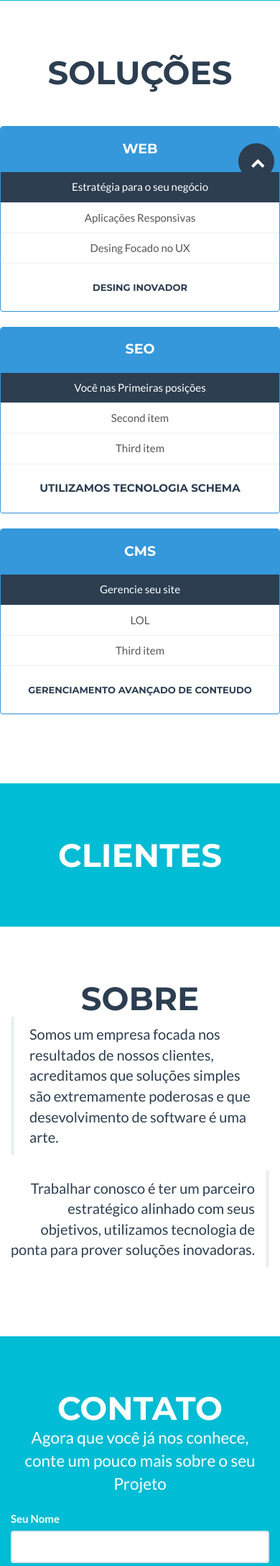
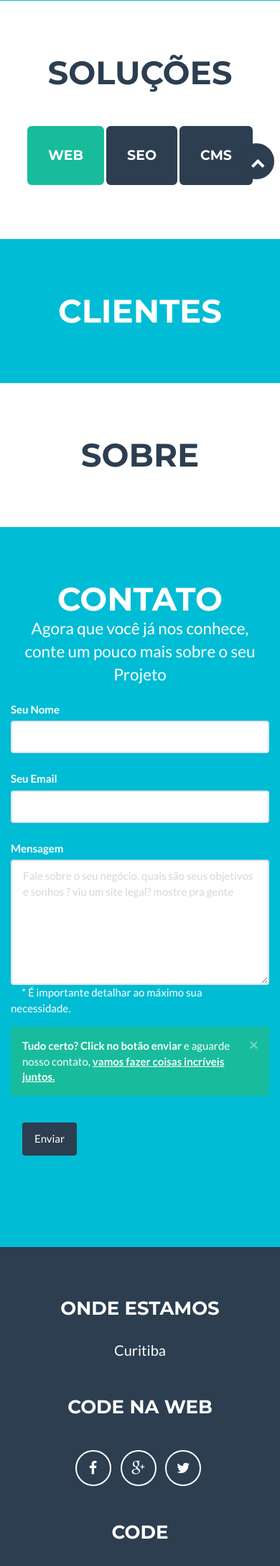
Before and after one commit to Revigat/ProjetoCodeSite, a Django app: page / in a window 390 px wide; the page is wider, and only the part inside the window is pictured. Shown: the part 578-2753 px from the top of that part at 72% size. Run offline with Django 3.2, Linux system fonts and the light colour scheme; some libraries are stand-ins or nearby versions.

Commit message:
Ajuste de Layout

```diff
--- a/codesite/templates/index.html
+++ b/codesite/templates/index.html
@@ -31,39 +31,15 @@
             <h2>Soluções<br></br></h2>
           </div>
           <div class="row">
-            <div class="row">
-              <div class="col-sm-4 portfolio-item text-center">
-                <div class="panel panel-info">
-                  <div class="panel-heading"><h4>WEB</h4></div>
-                  <div class="list-group">
-                    <a href="#" class="list-group-item active">Estratégia para o seu negócio</a>
-                    <a href="#" class="list-group-item">Aplicações Responsivas</a>
-                    <a href="#" class="list-group-item">Desing Focado no UX</a>
-                  </div>
-                  <div class="panel-body"><h6>Desing Inovador</h6></div>
-              </div>
-            </div>
-            <div class="col-sm-4 portfolio-item text-center">
-              <div class="panel panel-info">
-                <div class="panel-heading"><h4>SEO</h4></div>
-                <div class="list-group">
-                    <a href="#" class="list-group-item active">Você nas Primeiras posições</a>
-                    <a href="#" class="list-group-item">Second item</a>
-                    <a href="#" class="list-group-item">Third item</a>
-                  </div>
-                <div class="panel-body"><h5>Utilizamos Tecnologia Schema</h5></div>
-              </div>
-            </div>
-            <div class="col-sm-4 portfolio-item text-center">
-              <div class="panel panel-info">
-                <div class="panel-heading"><h4>CMS</h4></div>
-                <div class="list-group">
-                    <a href="#" class="list-group-item active ">Gerencie seu site</a>
-                    <a href="#" class="list-group-item ">LOL</a>
-                    <a href="#" class="list-group-item">Third item</a>
-                  </div>
-                <div class="panel-body"><h6>Gerenciamento avançado de conteudo</h6></div>
-              </div>
+            <button type="button" class="btn btn-primary btn-lg btn-success" data-toggle="modal" data-target="#myModal">
+              <h4>WEB</h4>
+            </button>
+            <button type="button" class="btn btn-primary btn-lg" data-toggle="modal" data-target="#myModal">
+              <h4>SEO</h4>
+            </button>
+            <button type="button" class="btn btn-primary btn-lg" data-toggle="modal" data-target="#myModal">
+              <h4>CMS</h4>
+            </button>
           </div>
         </div>
       </div>
@@ -87,17 +63,10 @@
         <div class="col-lg-12 text-center">
           <h2>Sobre</h2>
         </div>
+        <div class="row">
+          <div class="col-lg-12 col-lg-offset-2">
+
           </div>
-      <div class="row">
-        <div class="col-lg-4 col-lg-offset-2">
-          <blockquote cite="http://example.com/facts">
-            <p>Somos um empresa focada nos resultados de nossos clientes, acreditamos que soluções simples são extremamente poderosas e que desevolvimento de software é uma arte.</p>
-          </blockquote>
-        </div>
-        <div class="col-lg-4">
-          <blockquote class="blockquote-reverse" cite="http://example.com/facts">
-            <p>Trabalhar conosco é ter um parceiro estratégico alinhado com seus objetivos, utilizamos tecnologia de ponta para prover soluções inovadoras.</p>
-          </blockquote>
         </div>
       </div>
     </div>
@@ -161,40 +130,27 @@
     </div>
   </section>
     <!--Modal-->
-    <div class="portfolio-modal modal fade" id="portfolioModal1" tabindex="-1" role="dialog" aria-hidden="true">
+    <div class="modal fade" id="myModal" tabindex="-1" role="dialog" aria-labelledby="myModalLabel" aria-hidden="true">
+  <div class="modal-dialog" role="document">
     <div class="modal-content">
-            <div class="close-modal" data-dismiss="modal">
-                <div class="lr">
-                    <div class="rl">
+      <div class="modal-header">
+        <button type="button" class="close" data-dismiss="modal" aria-label="Close">
+          <span aria-hidden="true">&times;</span>
+        </button>
+        <h4 class="modal-title" id="myModalLabel">Desenvolvimento WEB</h4>
+      </div>
+      <div class="modal-body">
+        <div class="jumbotron">
+          <h1 class="display-3">Hello, world!</h1>
+          <p class="lead">This is a simple hero unit, a simple jumbotron-style component for calling extra attention to featured content or information.</p>
+          <hr class="m-y-2">
+          <p>It uses utility classes for typography and spacing to space content out within the larger container.</p>
+          <p class="lead">
+          </p>
         </div>
       </div>
-            </div>
-            <div class="container">
-                <div class="row">
-                    <div class="col-lg-8 col-lg-offset-2">
-                        <div class="modal-body">
-                            <h2>Seu negócio para o #Mundo<br></br></h2>
-
-                            <p>No Brasil são mais de 100 MILHÕES de pessoas conectadas a internet e esse número vem crescendo a cada ano. Se você almeja sucesso nos negócios e deseja conquistar novos clientes um WEB SITE é OBRIGATÓRIO.</p>
-                            <p>Nós da CODE desenvolvemos soluções inovadoras e inteligentes, utilizando da mais alta tecnologia.</p>
-                            <p>Não perca tempo, tempo é #DINHEIRO!</p>
-                           <!-- <ul class="list-inline item-details">
-                                <li>Client:
-                                    <strong><a href="#contato">Start Bootstrap</a>
-                                    </strong>
-                                </li>
-                                <li>Date:
-                                    <strong><a href="#">April 2016</a>
-                                    </strong>
-                                </li>
-                                <li>Solução:
-                                    <strong><a href="#">Desenvolvimento web</a>
-                                    </strong>
-                                </li>
-                            </ul>-->
-                            <button type="button" class="btn btn-default" data-dismiss="modal"><i class="fa fa-times"></i> Close</button>
-                        </div>
-                    </div>
+      <div class="modal-footer">
+        <button type="button" class="btn btn-primary" data-dismiss="modal">Close</button>
       </div>
     </div>
   </div>
```
Lines whose indentation alone changed are shown as unchanged.
